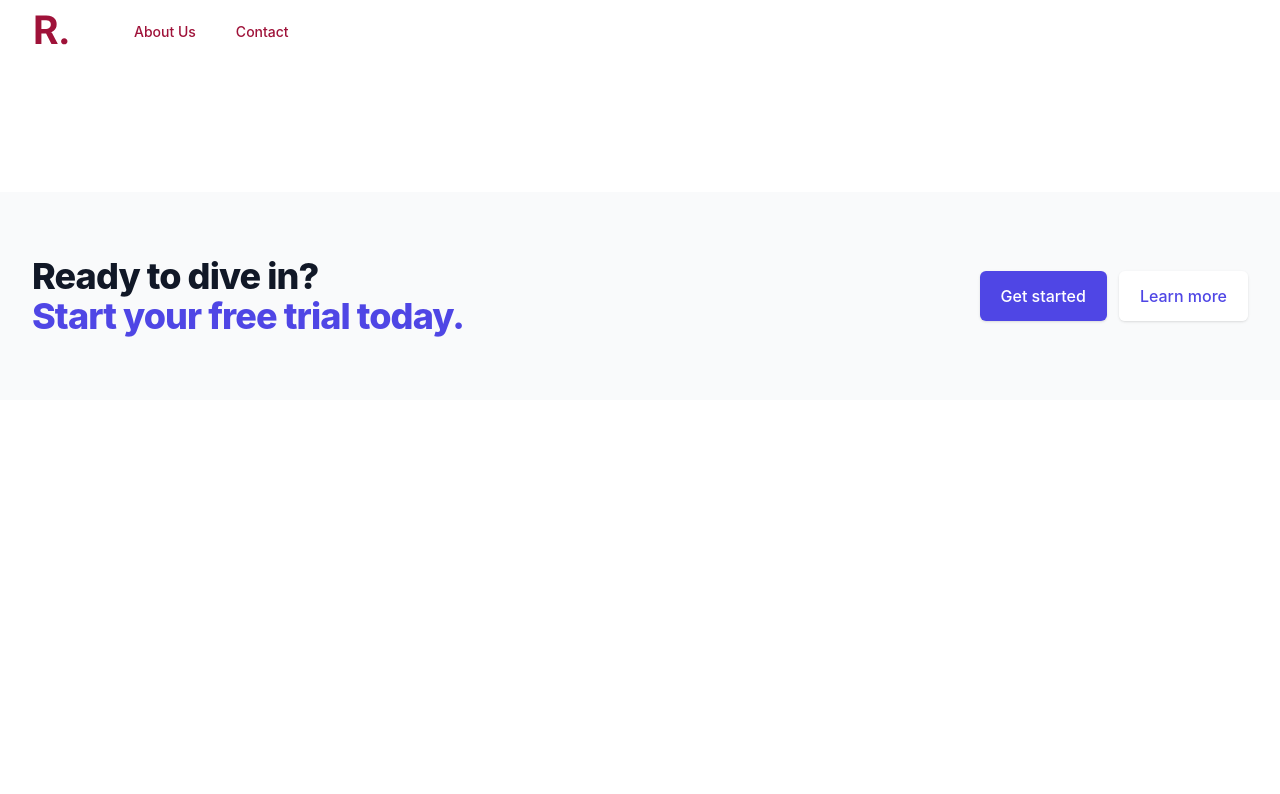
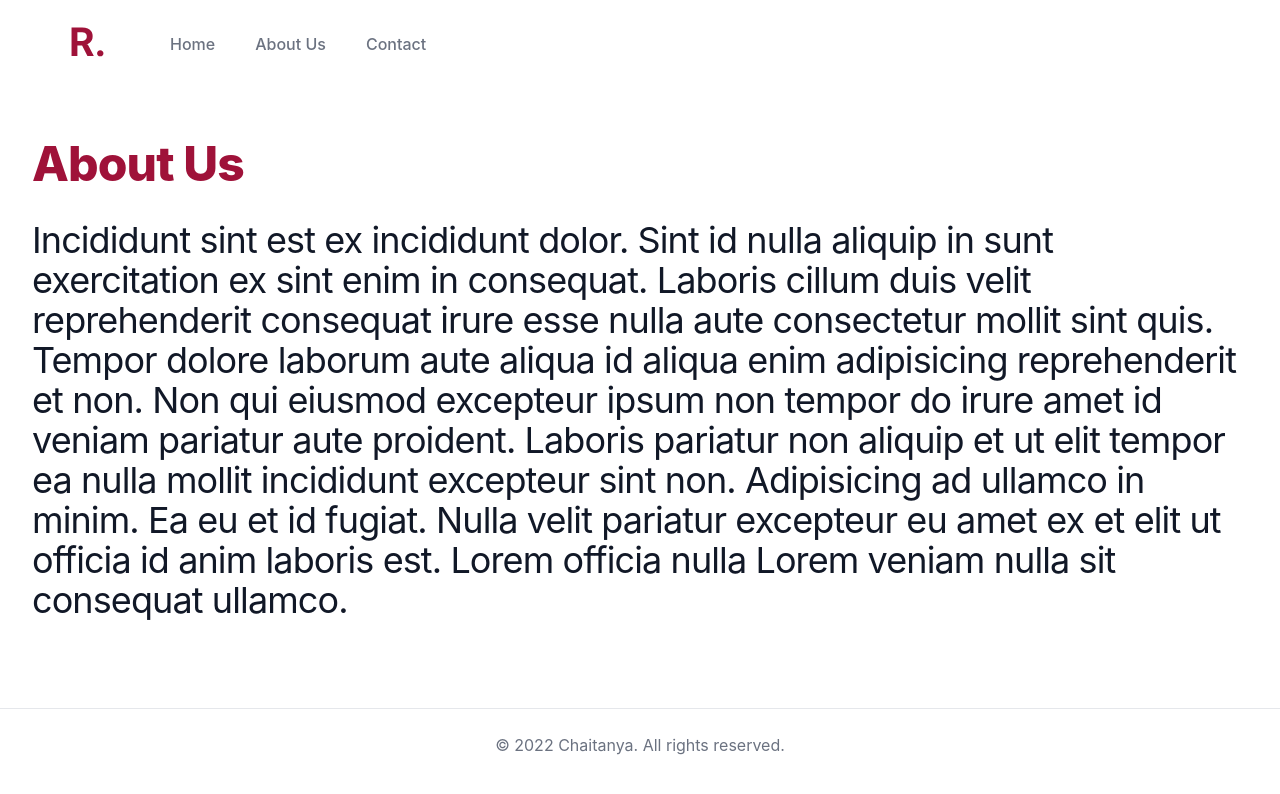
Before and after one commit to chaitanya-kashyap/MedicalR, a Next.js app: page /about in a window 1280 px wide. Shown: the top 794 px of the page. Built offline with nearby package versions, Linux system fonts and the light colour scheme; no server answers.

Commit message:
Final Update

```diff
--- a/components/landing.jsx
+++ b/components/landing.jsx
@@ -12,6 +12,7 @@ function classNames(...classes) {
   }
 
   const navigation = [
+    { name: 'Home', href: '/' },
     { name: 'About Us', href: '/about' },
     { name: 'Contact', href: '/contact' },
   ]
@@ -19,7 +20,7 @@ function classNames(...classes) {
 
 export default function Landing() {
     return (
-        <div className="min-h-full relative z-10 pb-8 bg-white sm:pb-16 md:pb-20 lg:max-w-2xl lg:w-full lg:pb-28 xl:pb-32 top-0">
+        <div className="min-h-full relative z-10 pb-8 px-9 py-3 bg-white sm:pb-16 md:pb-20 lg:max-w-2xl lg:w-full lg:pb-8 xl:pb-2 top-0">
         <Disclosure as="nav" className="bg-white ">
           {({ open }) => (
             <>
@@ -44,8 +45,8 @@ export default function Landing() {
                             className={classNames(
                               item.current
                                 ? 'bg-rose-800 text-white'
-                                : 'text-rose-800 hover:bg-rose-700 hover:text-white',
-                              'px-3 py-2 rounded-md text-sm font-medium'
+                                : 'text-gray-500 hover:text-rose-800',
+                              'px-3 py-2 rounded-md text-md font-medium'
                             )}
                             aria-current={item.current ? 'page' : undefined}
                           >
--- a/pages/about.js
+++ b/pages/about.js
@@ -15,32 +15,20 @@ export default function About() {
   return (
     <>
     <Landing />
-    <div className="bg-gray-50">
-      <div className="max-w-7xl mx-auto py-12 px-4 sm:px-6 lg:py-16 lg:px-8 lg:flex lg:items-center lg:justify-between">
+    <div className="bg-white">
+      <div className="max-w-7xl container mx-auto py-8 px-4 sm:px-6 lg:py-14 lg:px-8 lg:flex lg:items-center lg:justify-between">
         <h2 className="text-3xl font-extrabold tracking-tight text-gray-900 sm:text-4xl">
-          <span className="block">Ready to dive in?</span>
-          <span className="block text-indigo-600">Start your free trial today.</span>
+          <span className="block text-rose-800 text-5xl">About Us</span>
+          <p className='text-md font-normal py-8' >
+            Incididunt sint est ex incididunt dolor. Sint id nulla aliquip in sunt exercitation ex sint enim in consequat. Laboris cillum duis velit reprehenderit consequat irure esse nulla aute consectetur mollit sint quis. Tempor dolore laborum aute aliqua id aliqua enim adipisicing reprehenderit et non.
+            Non qui eiusmod excepteur ipsum non tempor do irure amet id veniam pariatur aute proident. Laboris pariatur non aliquip et ut elit tempor ea nulla mollit incididunt excepteur sint non. Adipisicing ad ullamco in minim. Ea eu et id fugiat. Nulla velit pariatur excepteur eu amet ex et elit ut officia id anim laboris est. Lorem officia nulla Lorem veniam nulla sit consequat ullamco.
+          </p>
+
         </h2>
-        <div className="mt-8 flex lg:mt-0 lg:flex-shrink-0">
-          <div className="inline-flex rounded-md shadow">
-            <a
-              href="#"
-              className="inline-flex items-center justify-center px-5 py-3 border border-transparent text-base font-medium rounded-md text-white bg-indigo-600 hover:bg-indigo-700"
-            >
-              Get started
-            </a>
-          </div>
-          <div className="ml-3 inline-flex rounded-md shadow">
-            <a
-              href="#"
-              className="inline-flex items-center justify-center px-5 py-3 border border-transparent text-base font-medium rounded-md text-indigo-600 bg-white hover:bg-indigo-50"
-            >
-              Learn more
-            </a>
-          </div>
-        </div>
+
       </div>
     </div>
+    <Footer />
     </>
   )
 }
--- a/pages/contact.js
+++ b/pages/contact.js
@@ -15,32 +15,20 @@ export default function About() {
   return (
     <>
     <Landing />
-    <div className="bg-gray-50">
-      <div className="max-w-7xl mx-auto py-12 px-4 sm:px-6 lg:py-16 lg:px-8 lg:flex lg:items-center lg:justify-between">
+    <div className="bg-white">
+      <div className="max-w-7xl container mx-auto py-8 px-4 sm:px-6 lg:py-14 lg:px-8 lg:flex lg:items-center lg:justify-between">
         <h2 className="text-3xl font-extrabold tracking-tight text-gray-900 sm:text-4xl">
-          <span className="block">Ready to dive in?</span>
-          <span className="block text-indigo-600">Start your free trial today.</span>
+          <span className="block text-rose-800 text-5xl">Contact</span>
+          <p className='text-md font-normal py-8' >
+            Incididunt sint est ex incididunt dolor. Sint id nulla aliquip in sunt exercitation ex sint enim in consequat. Laboris cillum duis velit reprehenderit consequat irure esse nulla aute consectetur mollit sint quis. Tempor dolore laborum aute aliqua id aliqua enim adipisicing reprehenderit et non.
+            Non qui eiusmod excepteur ipsum non tempor do irure amet id veniam pariatur aute proident. Laboris pariatur non aliquip et ut elit tempor ea nulla mollit incididunt excepteur sint non. Adipisicing ad ullamco in minim. Ea eu et id fugiat. Nulla velit pariatur excepteur eu amet ex et elit ut officia id anim laboris est. Lorem officia nulla Lorem veniam nulla sit consequat ullamco.
+          </p>
+
         </h2>
-        <div className="mt-8 flex lg:mt-0 lg:flex-shrink-0">
-          <div className="inline-flex rounded-md shadow">
-            <a
-              href="#"
-              className="inline-flex items-center justify-center px-5 py-3 border border-transparent text-base font-medium rounded-md text-white bg-indigo-600 hover:bg-indigo-700"
-            >
-              Get started
-            </a>
-          </div>
-          <div className="ml-3 inline-flex rounded-md shadow">
-            <a
-              href="#"
-              className="inline-flex items-center justify-center px-5 py-3 border border-transparent text-base font-medium rounded-md text-indigo-600 bg-white hover:bg-indigo-50"
-            >
-              Learn more
-            </a>
-          </div>
-        </div>
+
       </div>
     </div>
+    <Footer />
     </>
   )
 }
--- a/pages/index.js
+++ b/pages/index.js
@@ -229,31 +229,6 @@ export default function Home() {
       </div>
     </div>
   </div>
-  <div className="bg-rose-200 md:container md:mx-auto px-2 rounded-lg mb-20 mt-10">
-      <div className="max-w-7xl mx-auto py-12 px-4 sm:px-6 lg:py-16 lg:px-8 lg:flex lg:items-center lg:justify-between">
-        <h2 className="text-3xl font-extrabold tracking-tight text-gray-900 sm:text-4xl">
-          <span className="block">Ready to dive in?</span>
-          <span className="block text-rose-800">Start your journey today.</span>
-        </h2>
-        <div className="mt-8 flex lg:mt-0 lg:flex-shrink-0">
-          <div className="inline-flex rounded-md shadow">
-            <div className="inline-flex items-center justify-center px-5 py-3 border border-transparent text-base font-medium rounded-md text-white bg-rose-800 hover:bg-rose-700">
-              <button onClick={() => signIn()}>
-              Get started
-              </button>
-            </div>
-          </div>
-          <div className="ml-3 inline-flex rounded-md shadow">
-            <a
-              href="#"
-              className="inline-flex items-center justify-center px-5 py-3 border border-transparent text-base font-medium rounded-md text-rose-800 bg-white"
-            >
-              Learn more
-            </a>
-          </div>
-        </div>
-      </div>
-    </div>
     <Footer />
   </>
 
```
